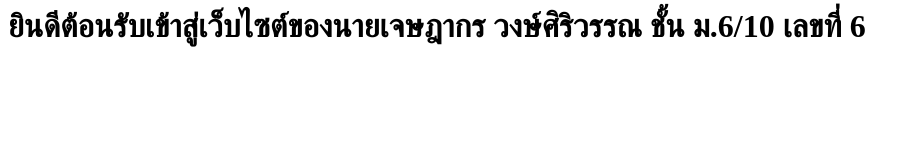
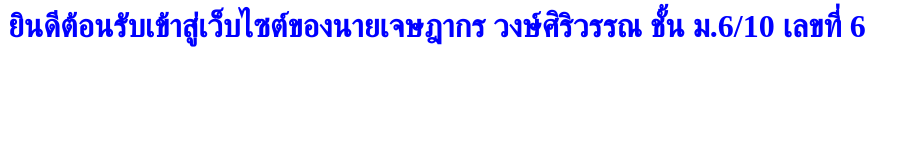
Before and after one commit to 40800pompom/jedsadakorn, a plain HTML site: page index.html in a window 1280 px wide. Shown: the whole page, without its empty margins (0-918 px from the left). Drawn offline with Linux system fonts and the light colour scheme.

Commit message:
Update index.html

```diff
--- a/index.html
+++ b/index.html
@@ -4,5 +4,5 @@
   <meta chartset="utf-8">
   <title>ยินดีต้อนรับ</title>
   </body>
-    <h1 style="color:ranbow; font-size;300%;">ยินดีต้อนรับเข้าสู่เว็บไซต์ของนายเจษฎากร วงษ์ศิริวรรณ ชั้น ม.6/10 เลขที่ 6</h1>
+    <h1 style="color:blue; font-size;300%;">ยินดีต้อนรับเข้าสู่เว็บไซต์ของนายเจษฎากร วงษ์ศิริวรรณ ชั้น ม.6/10 เลขที่ 6</h1>
 </html>
```
